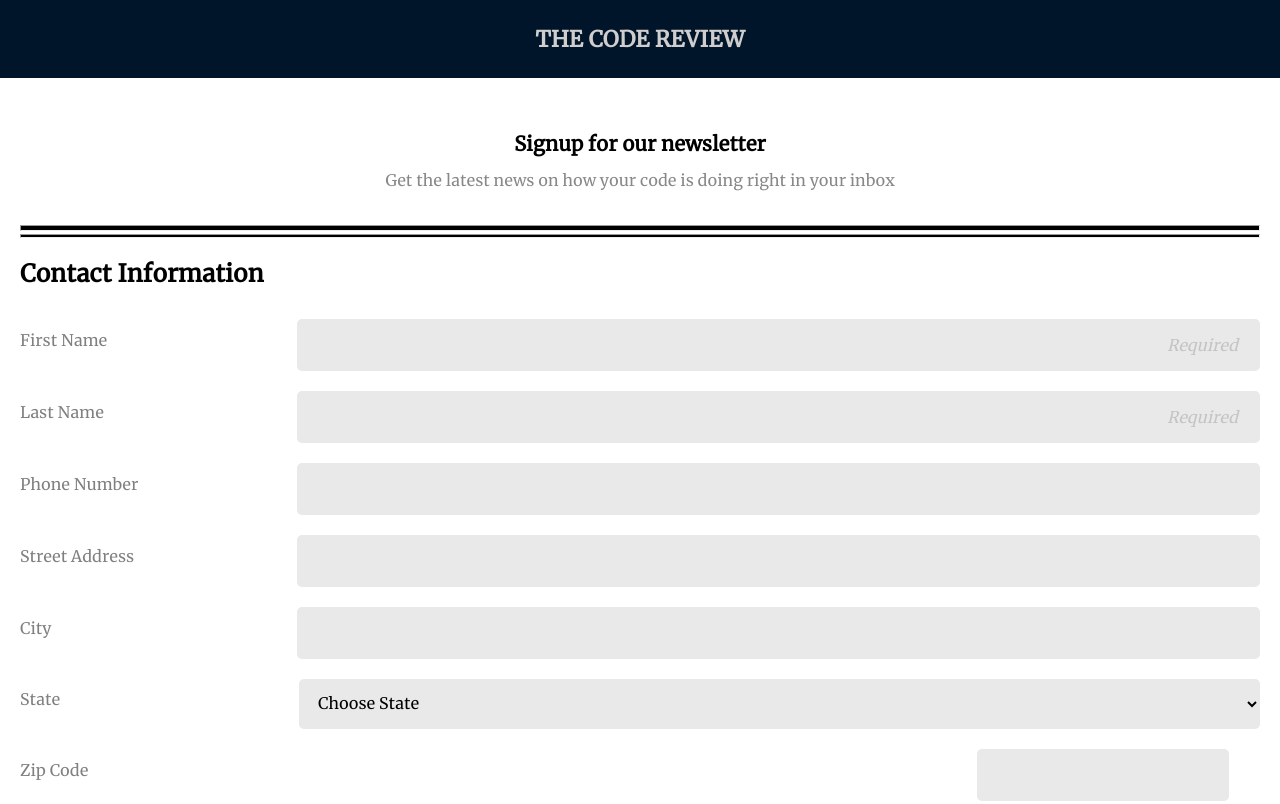
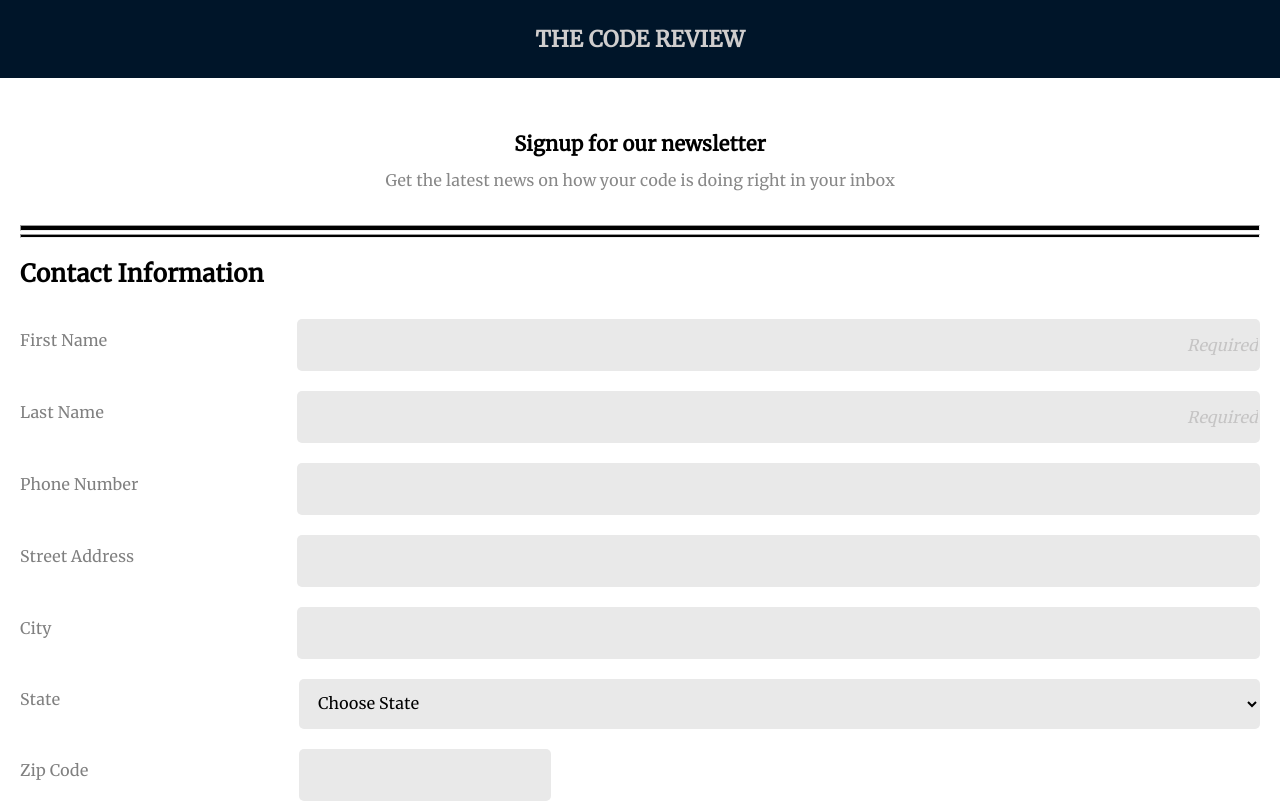
Before and after one commit to jordonmassengill/Form-Review, a plain HTML site: page index.html in a window 1280 px wide. Shown: the top 804 px of the page. Drawn offline with Linux system fonts and the light colour scheme.

Commit message:
mostly done

```diff
--- a/css/styles.css
+++ b/css/styles.css
@@ -107,7 +107,6 @@ input:focus {
 ::placeholder {
   font-style: italic;
   text-align: right;
-  padding-right: 20px;
   color: rgb(197, 196, 196);
 }
 
@@ -194,11 +193,16 @@ textarea {
   flex: 1 0 75%;
  }
 
- input[id=zip] {
-  align-self: flex-start;
-  margin-right: 2.5%;
+ #zip {
   margin-left: 0;
+  max-width: 225;
   flex: 0 0 20%;
 }
 
+label[for="zip"] {
+  flex-grow: 0;
+  margin-left: 0;
+  margin-right: 2.5%;
 }
+
+}
```
